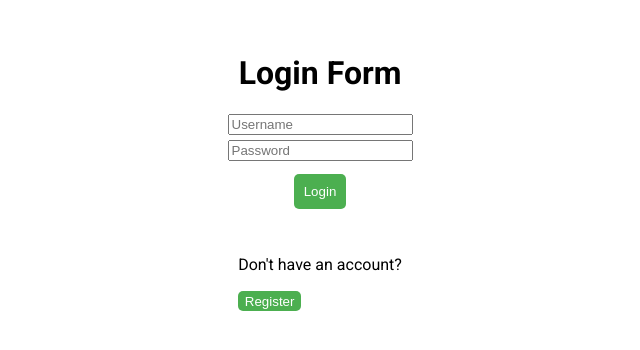
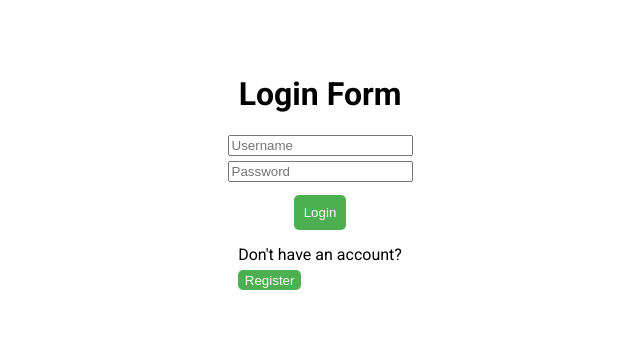
Before and after one commit to jchkiyo/audio-app, a React (Create React App) app in the folder frontend/: page /login in a window 1280 px wide. Shown: the part 278-628 px from the top of the page, without its empty margins (320-960 px from the left). Built offline with nearby package versions, Linux system fonts and the light colour scheme.

Commit message:
Update LoginForm.css

```diff
--- a/frontend/src/components/css/LoginForm.css
+++ b/frontend/src/components/css/LoginForm.css
@@ -78,12 +78,7 @@ h1 {
   border: 1px solid grey;
   padding-left: 8px;
 }
-.login-form-2 {
-  display: flex;
-  flex-direction: column;
-  align-items: center;
-  gap: 10%;
-}
+
 .login-form {
   display: flex;
   flex-direction: column;
@@ -99,17 +94,19 @@ h1 {
   border: none;
   border-radius: 5px;
   cursor: pointer;
+  transition: background-color 0.3s ease; /* Smooth transition for background color */
 }
 
 .login-button:hover {
   background-color: #45a049;
 }
 
-.register-prompt {
-  margin-top: 20px;
+.register-prompt p {
+  margin: 5px 0; /* Adjust this to control spacing */
 }
 
 .register-button {
+  margin-top: 0;
   background-color: #4caf50;
   color: white;
   border: none;
```
